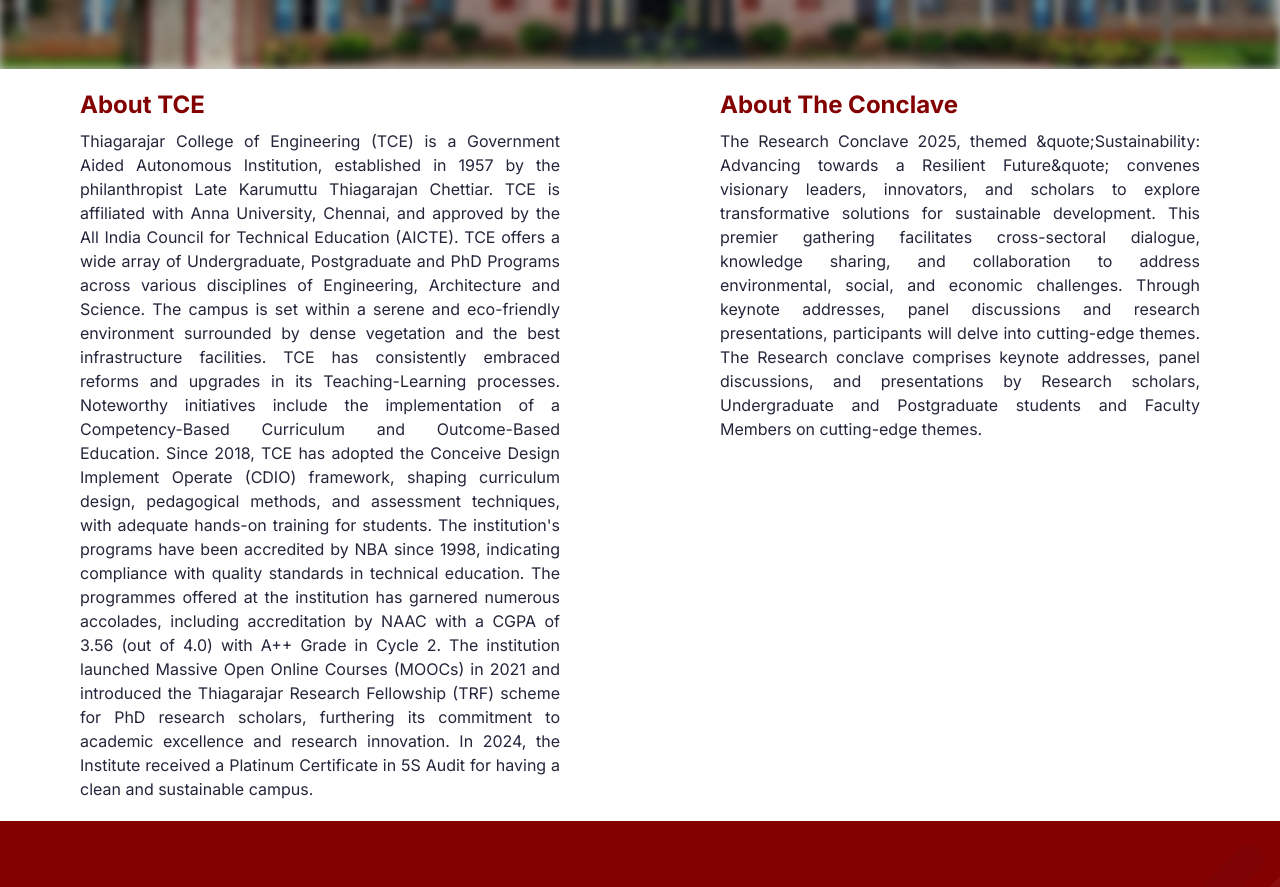
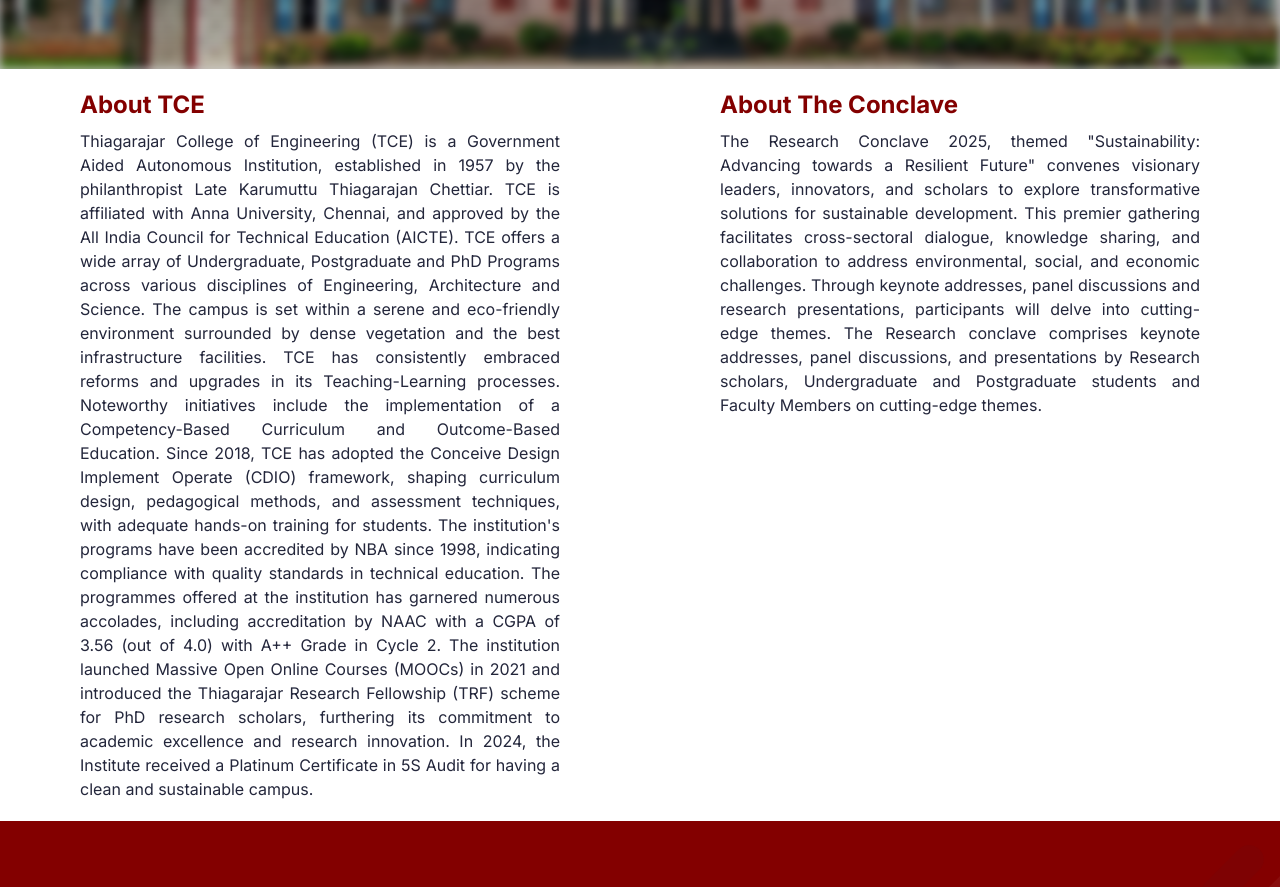
Before and after one commit to kmrsanthosh/TCEResearchConclave, a Next.js app: page /TCEResearchConclave/ in a window 1280 px wide. Shown: the part 820-1707 px from the top of the page. Built offline with nearby package versions, Linux system fonts and the light colour scheme.

Commit message:
Updated the syntax for &quot;

```diff
--- a/components/Home/About.tsx
+++ b/components/Home/About.tsx
@@ -65,8 +65,8 @@ const About = () => {
           whileInView={{ opacity: 1, y: 0 }}
           transition={{ duration: 0.6 }}
         >
-          The Research Conclave 2025, themed &quote;Sustainability: Advancing
-          towards a Resilient Future&quote; convenes visionary leaders,
+          The Research Conclave 2025, themed &quot;Sustainability: Advancing
+          towards a Resilient Future&quot; convenes visionary leaders,
           innovators, and scholars to explore transformative solutions for
           sustainable development. This premier gathering facilitates
           cross-sectoral dialogue, knowledge sharing, and collaboration to
```
